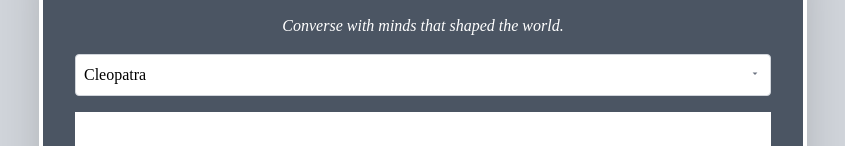
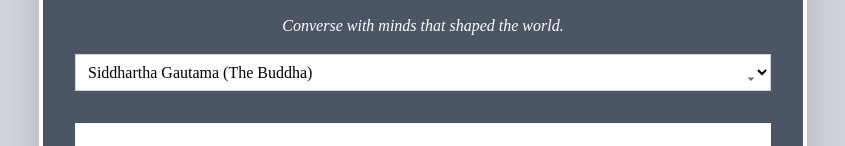
Before and after one commit to rrstoll/cleobot, a Next.js app in the folder frontend/: page / in a window 1280 px wide. Shown: the part 386-532 px from the top of the page, without its empty margins (217-1062 px from the left). Built offline with nearby package versions, Linux system fonts and the light colour scheme.

Commit message:
Add files via upload

```diff
--- a/frontend/pages/index.js
+++ b/frontend/pages/index.js
@@ -62,29 +62,33 @@ export default function Home() {
         </div>
         <div className="relative w-full mb-4">
         <select
-          className="appearance-none w-full border border-gray-300 bg-white p-2 pr-10 text-black rounded"
+          className="w-full border border-gray-300 bg-white p-2 mb-4 text-black"
           value={character}
           onChange={(e) => setCharacter(e.target.value)}
         >
-          <option>Cleopatra</option>
-          <option>Genghis Khan</option>
-          <option>Napoleon</option>
-          <option>Einstein</option>
+          {CHARACTER_OPTIONS.map((name) => (
+            <option key={name}>{name}</option>
+          ))}
         </select>
         <div className="pointer-events-none absolute inset-y-0 right-2 flex items-center text-gray-500">
-          <svg className="w-4 h-4" fill="currentColor" viewBox="0 0 20 20">
+          <svg
+            className="w-6 h-6"
+            fill="currentColor"
+            viewBox="0 0 20 20"
+          >
             <path d="M7 7l3 3 3-3" />
           </svg>
         </div>
       </div>
-      <div className="border-gray-300 bg-white p-4 text-black h-48 overflow-y-auto mb-4">
+
+        <div className="border-gray-300 bg-white p-4 text-black h-48 overflow-y-auto mb-4">
           {chatLog.map((entry, idx) => (
             <div key={idx} className="mb-2">
               <b>You:</b> {entry.user}<br />
               <b>{entry.character}:</b> {entry.bot}
             </div>
           ))}
-      </div>
+        </div>
 
         <input
           className="w-full border bg-white border-gray-300 p-2 mb-4 text-black"
```
